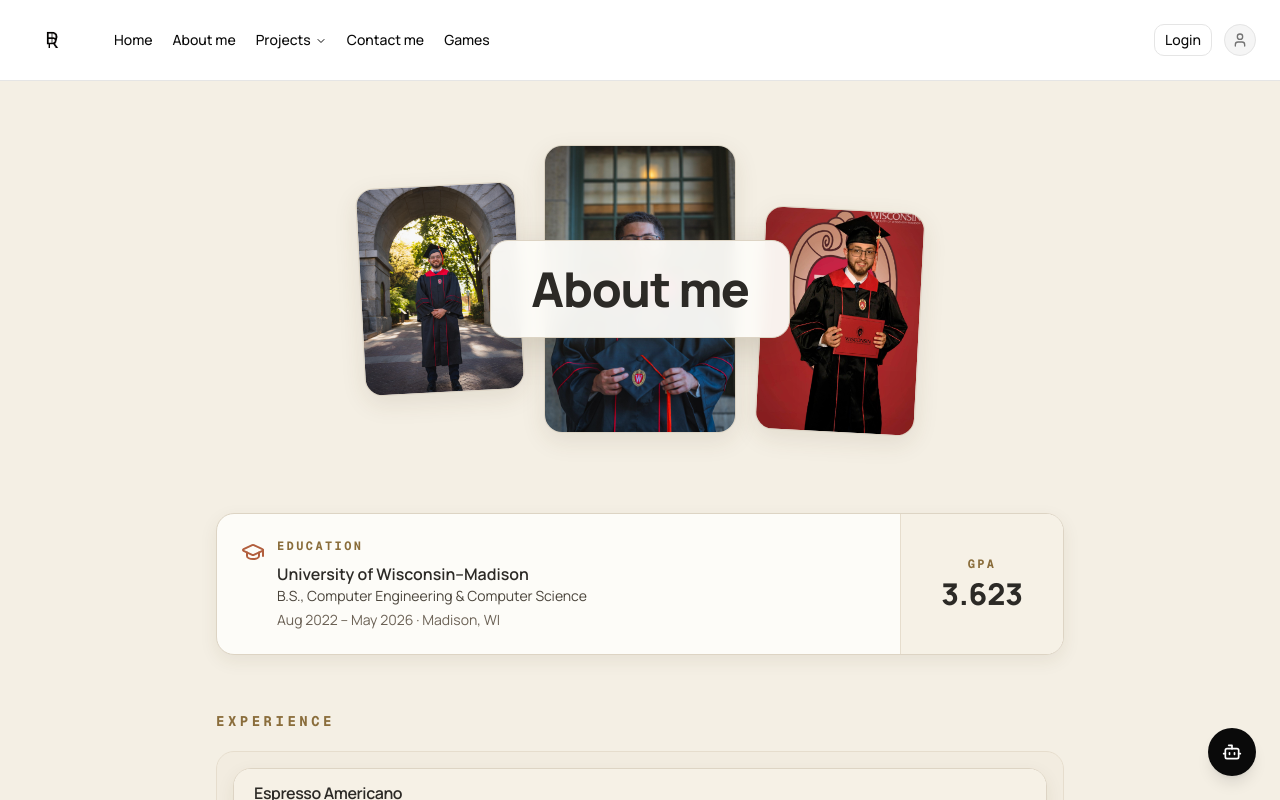
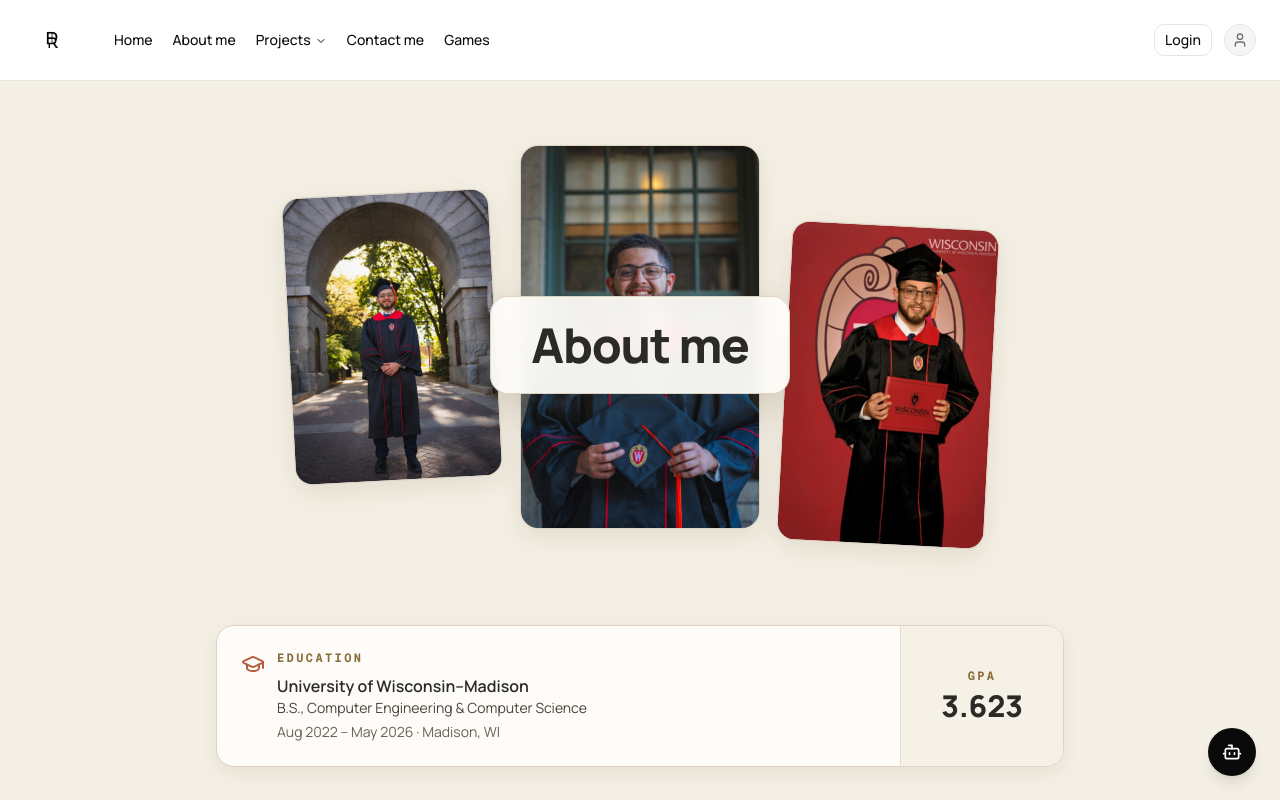
Before and after one commit to draudalesmontes-code/portfolio, a Next.js app in the folder frontend/: page /about in a window 1280 px wide. Shown: the top 800 px of the page. Built offline with nearby package versions, Linux system fonts and the light colour scheme; no server answers.

Commit message:
Update about photos and footer links

```diff
--- a/frontend/app/about/page.tsx
+++ b/frontend/app/about/page.tsx
@@ -86,18 +86,18 @@ export default function AboutPage() {
             <AboutImage
               src="/aboutPic1.JPG"
               alt="Diego outdoors"
-              className="mt-10 h-52 w-36 -rotate-3 sm:w-40"
+              className="mt-12 h-64 w-44 -rotate-3 sm:h-72 sm:w-52"
             />
             <AboutImage
               src="/aboutPic2.JPG"
               alt="Diego smiling"
-              className="h-72 w-40 sm:w-48"
+              className="h-80 w-48 sm:h-96 sm:w-60"
               priority
             />
             <AboutImage
               src="/engineeringPic.jpg"
               alt="Diego working on an engineering project"
-              className="mt-16 h-56 w-36 rotate-3 sm:w-40"
+              className="mt-20 h-72 w-44 rotate-3 sm:h-80 sm:w-52"
             />
           </div>
           <div className="pointer-events-none absolute inset-0 flex items-center justify-center">
--- a/frontend/components/footer.tsx
+++ b/frontend/components/footer.tsx
@@ -16,9 +16,8 @@ export default function Footer() {
             Email
           </a>
 
-          {/* TODO: replace with your real LinkedIn URL */}
           <a
-            href="https://www.linkedin.com/in/your-handle"
+            href="https://www.linkedin.com/in/diego-raudales-87bb432b3/"
             target="_blank"
             rel="noopener noreferrer"
             className="flex items-center gap-2 text-muted-foreground transition-colors hover:text-foreground"
@@ -27,9 +26,8 @@ export default function Footer() {
             LinkedIn
           </a>
 
-          {/* TODO: replace with your real GitHub URL */}
           <a
-            href="https://github.com/your-handle"
+            href="https://github.com/draudalesmontes-code?tab=repositories"
             target="_blank"
             rel="noopener noreferrer"
             className="flex items-center gap-2 text-muted-foreground transition-colors hover:text-foreground"
```
